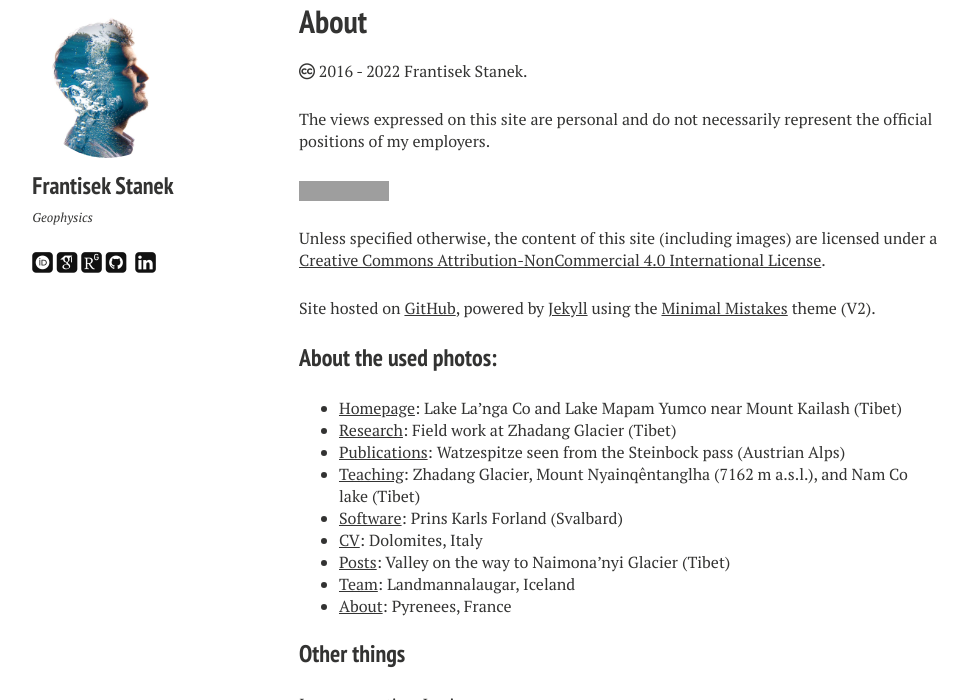
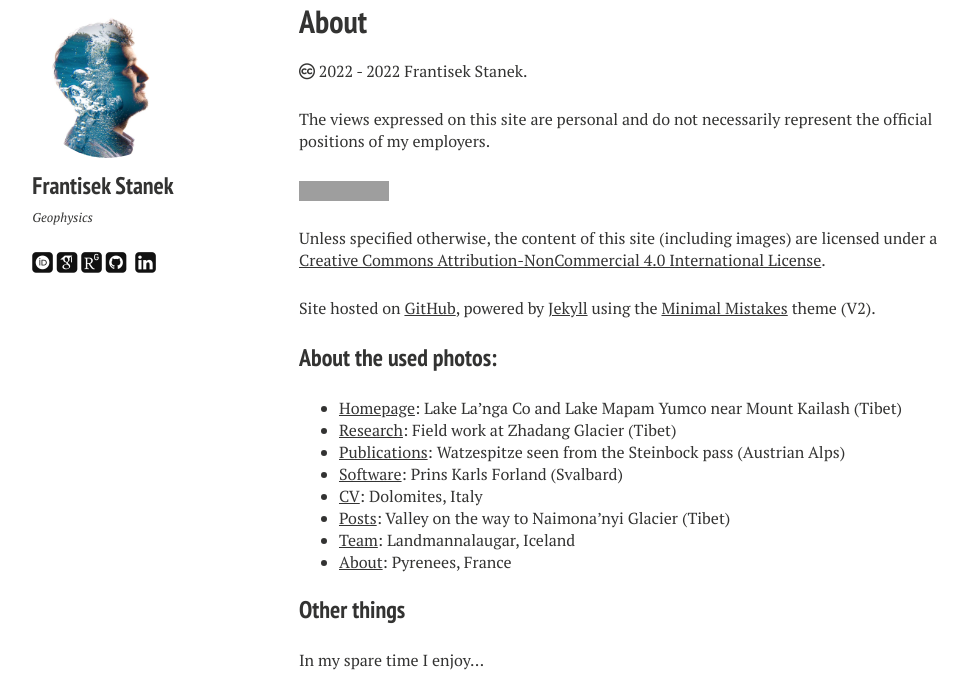
Before and after one commit to StanekFr/StanekFr.github.io, a Jekyll site: the page built from about/index.md, in a window 1280 px wide and 900 px high, scrolled down 873 px, cut to the strip 200-900 px from the top of the window. Shown: the whole strip, without its empty margins (21-989 px from the left). Built offline with Jekyll 4.4.1, drawn with Linux system fonts in a browser that asks for light colours; nearby versions of some CDN libraries; some web fonts are replaced; grey boxes are pictures that could not be loaded.

Commit message:
Update index.md

```diff
--- a/about/index.md
+++ b/about/index.md
@@ -6,7 +6,7 @@ title: "About"
 modified: 2016-05-12
 ---
 
-<span><i class="fa fa-creative-commons"></i> 2016 - {{ site.time | date: '%Y' }} {{ site.owner.name }}.</span>
+<span><i class="fa fa-creative-commons"></i> 2022 - {{ site.time | date: '%Y' }} {{ site.owner.name }}.</span>
 
 The views expressed on this site are personal and do not necessarily represent the official positions of my employers.
 
@@ -20,7 +20,6 @@ Site hosted on <a href="https://pages.github.com/" rel="nofollow"> GitHub</a>, p
 * [Homepage]({{ site.url }}/images/fm-header-1.jpg): Lake La’nga Co and Lake Mapam Yumco near Mount Kailash (Tibet)
 * [Research]({{ site.url }}/images/fm-header-2.jpg): Field work at Zhadang Glacier (Tibet)
 * [Publications]({{ site.url }}/images/fm-header-3.jpg): Watzespitze seen from the Steinbock pass (Austrian Alps)
-* [Teaching]({{ site.url }}/images/fm-header-4.jpg): Zhadang Glacier, Mount Nyainqêntanglha (7162 m a.s.l.), and Nam Co lake (Tibet)
 * [Software]({{ site.url }}/images/fm-header-5.jpg): Prins Karls Forland (Svalbard)
 * [CV]({{ site.url }}/images/fm-header-9.jpg): Dolomites, Italy
 * [Posts]({{ site.url }}/images/fm-header-6.jpg): Valley on the way to Naimona’nyi Glacier (Tibet)
```
